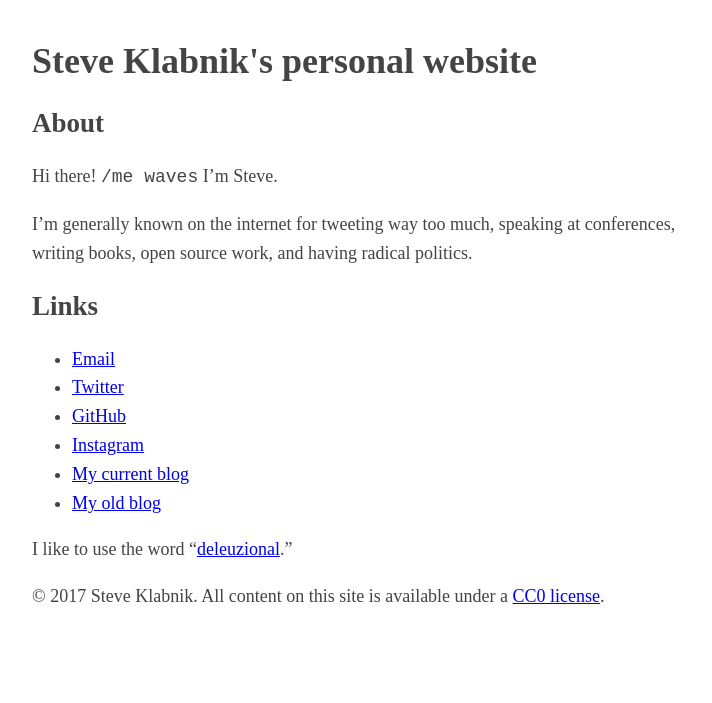
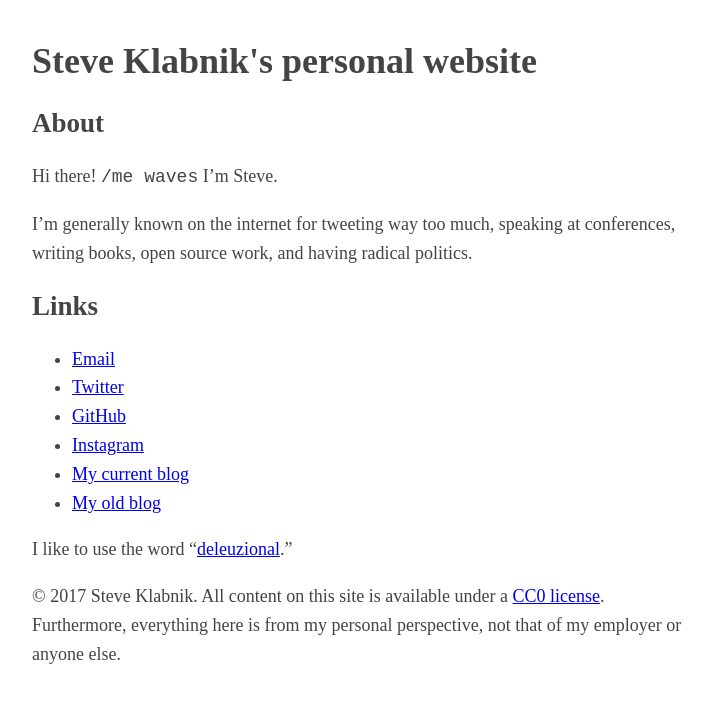
Before and after one commit to steveklabnik/workers-steveklabnik.com, a Jekyll site: the page built from index.md, in a window 1280 px wide. Shown: the top 703 px of the page, without its empty margins (283-995 px from the left). Built offline with Jekyll 4.4.1, drawn with Linux system fonts in a browser that asks for light colours.

Commit message:
let's disclaim a bit more shall we

```diff
--- a/_layouts/default.html
+++ b/_layouts/default.html
@@ -14,7 +14,9 @@
     {{ content }}
   </body>
   <footer class="footer">
-  &copy; 2017 Steve Klabnik. All content on this site is available under
-  a <a href="http://creativecommons.org/publicdomain/zero/1.0/">CC0 license</a>.
+  <p>&copy; 2017 Steve Klabnik. All content on this site is available under a
+  <a href="http://creativecommons.org/publicdomain/zero/1.0/">CC0
+  license</a>. Furthermore, everything here is from my personal perspective,
+  not that of my employer or anyone else.
   </footer>
 </html>
```
